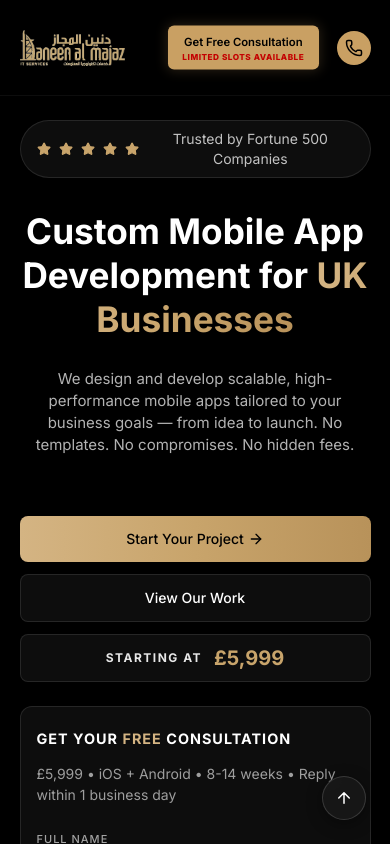
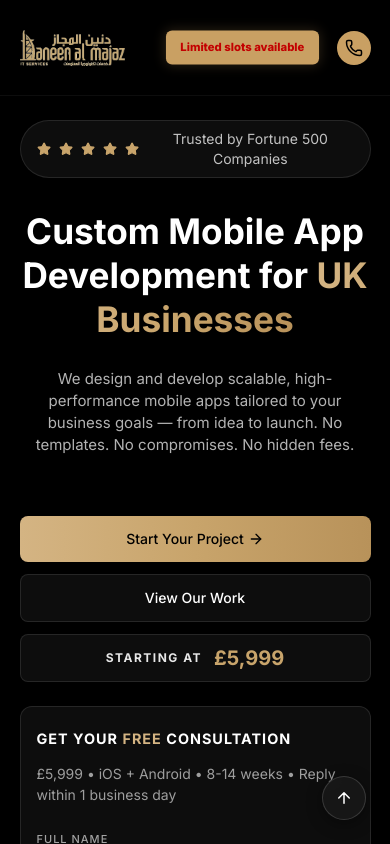
Before and after one commit to faheemnazir/landingpagedan, a React (Vite) app: page / in a window 390 px wide. Shown: the top 844 px of the page. Built offline with nearby package versions, Linux system fonts and the light colour scheme.

Commit message:
Replace Consultation button label with Limited slots available in deep bold red text on mobile view only

```diff
--- a/src/components/Navbar.css
+++ b/src/components/Navbar.css
@@ -228,6 +228,8 @@
   }
   .btn-text-mobile {
     display: inline;
+    color: #c30000 !important;
+    font-weight: 800;
   }
   .navbar-actions {
     gap: 8px;
@@ -244,16 +246,6 @@
   .navbar-btn:hover {
     animation-play-state: paused;
     transform: scale(1.05) !important;
-  }
-  .btn-subtext {
-    display: inline-block;
-    color: #c30000;
-    font-size: 8px;
-    font-weight: 900;
-    text-transform: uppercase;
-    letter-spacing: 0.5px;
-    margin-top: 2px;
-    line-height: 1;
   }
   .navbar-call-btn {
     width: 34px;
--- a/src/components/Navbar.jsx
+++ b/src/components/Navbar.jsx
@@ -56,8 +56,7 @@ const Navbar = () => {
             <a href="#contact" className="btn btn-primary navbar-btn" style={{ textDecoration: 'none' }}>
               <div className="navbar-btn-content">
                 <span className="btn-text-desktop">Get Started</span>
-                <span className="btn-text-mobile">Get Free Consultation</span>
-                <span className="btn-subtext">Limited slots available</span>
+                <span className="btn-text-mobile">Limited slots available</span>
               </div>
             </a>
           </div>
```
